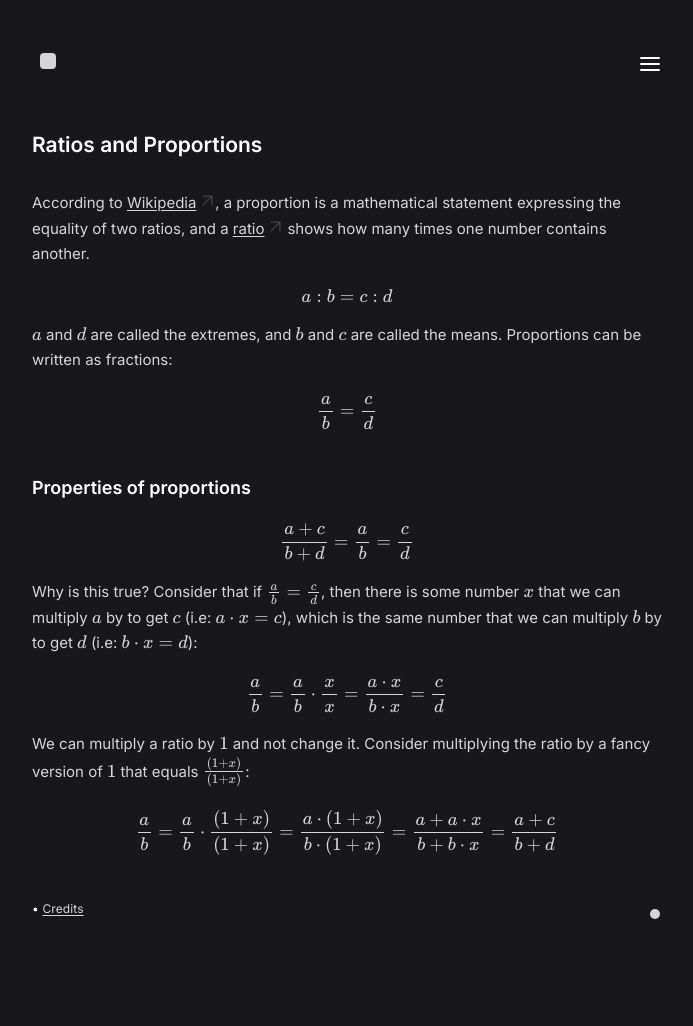
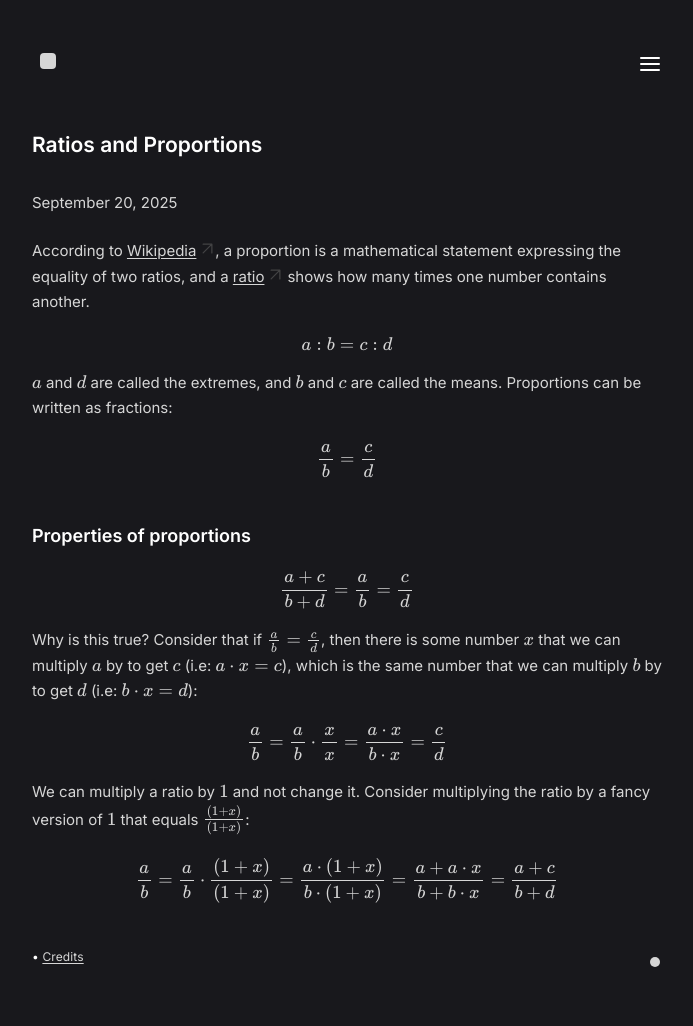
Before and after one commit to continuallylearning/continuallylearning.github.io, a Jekyll site: the page built from _notes/Public/Ratios and Proportions.md, in a window 1280 px wide. Shown: the whole page, without its empty margins (293-986 px from the left). Built offline with Jekyll 4.4.1, drawn with Linux system fonts in a browser that asks for light colours; nearby versions of some CDN libraries; library files that are not in the unit come from our copies; before the commit the page ends 978 px from its top, so only the background shows below that.

Commit message:
show date

```diff
--- a/_layouts/Post.html
+++ b/_layouts/Post.html
@@ -89,6 +89,9 @@
             <!--- Notes Layout-->
             {%- if page.content-type == "notes" -%}
                 <h1>{{page.title}}</h1>
+                {%- if page.date -%}
+                <p class="note-date">{{ page.date | date: "%B %-d, %Y" }}</p>
+                {%- endif -%}
                 {%- include Content.html -%}
                 {%- if site.preferences.backlinks.enabled -%}
                 {%- include Backlinks.html -%}
--- a/_notes/Public/Ratios and Proportions.md
+++ b/_notes/Public/Ratios and Proportions.md
@@ -1,6 +1,6 @@
 ---
 title: Ratios and Proportions
-published: 2025-09-20
+date: 2025-09-20
 feed: show
 ---
 According to [Wikipedia](https://en.wikipedia.org/wiki/Proportion_\(mathematics\)), a proportion is a mathematical statement expressing the equality of two ratios, and a [ratio](https://en.wikipedia.org/wiki/Ratio) shows how many times one number contains another.
```
